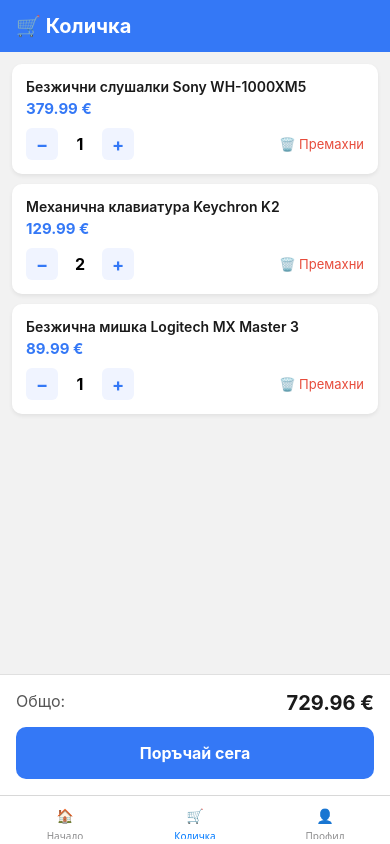
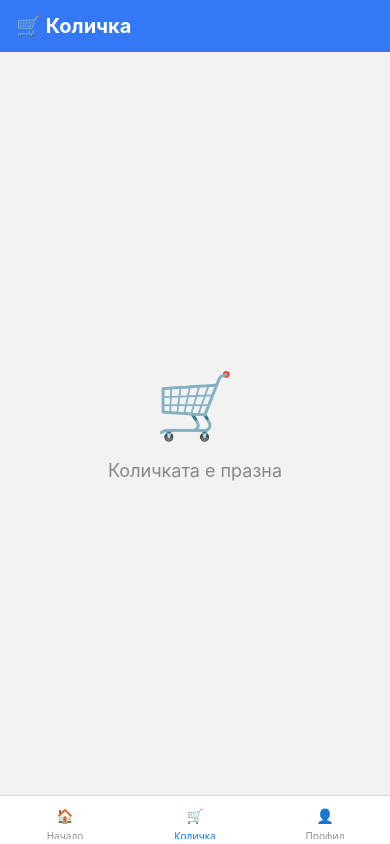
Before and after one commit to venelinkolev/react-native-exam-2026, a React Native app: screen /Cart in a window 390 px wide. Built offline with nearby package versions, Linux system fonts and the light colour scheme.

Commit message:
Remove Mock Data

```diff
--- a/src/screens/cart/CartScreen.tsx
+++ b/src/screens/cart/CartScreen.tsx
@@ -3,29 +3,23 @@
 
 import { useState } from "react";
 
-import { CartItem } from "../../types/product.types";
+import { CartItemAPI } from "../../types/cart.types";
 
 import ProductCartItemCard from "../../shared/components/ProductCartItemCard";
 
-const MOCK_CART: CartItem[] = [
-    { id: 1, name: "Безжични слушалки Sony WH-1000XM5", price: 379.99, quantity: 1 },
-    { id: 2, name: "Механична клавиатура Keychron K2", price: 129.99, quantity: 2 },
-    { id: 3, name: "Безжична мишка Logitech MX Master 3", price: 89.99, quantity: 1 },
-];
-
 export default function CartScreen() {
-    const [cartItems, setCartItems] = useState<CartItem[]>(MOCK_CART);
+    const [cartItems, setCartItems] = useState<CartItemAPI[]>([]);
 
     const handleIncrease = (id: number) => {
         setCartItems(prev =>
-            prev.map(item => item.id === id ? { ...item, quantity: item.quantity + 1 } : item)
+            prev.map(item => item.stockID === id ? { ...item, quantity: item.quantity + 1 } : item)
         );
     };
 
     const handleDecrease = (id: number) => {
         setCartItems(prev =>
             prev.map(item =>
-                item.id === id && item.quantity > 1
+                item.stockID === id && item.quantity > 1
                     ? { ...item, quantity: item.quantity - 1 }
                     : item
             )
@@ -33,7 +27,7 @@
     };
 
     const handleRemove = (id: number) => {
-        setCartItems(prev => prev.filter(item => item.id !== id));
+        setCartItems(prev => prev.filter(item => item.stockID !== id));
     };
 
     const handleCheckout = () => {
@@ -71,9 +65,10 @@
                 <Text style={styles.headerTitle}>🛒 Количка</Text>
             </View>
 
+            {/* Render Cart Items */}
             <FlatList
                 data={cartItems}
-                keyExtractor={(item) => item.id.toString()}
+                keyExtractor={(item) => item.stockID.toString()}
                 renderItem={({ item }) => (
                     <ProductCartItemCard
                         item={item}
@@ -86,6 +81,7 @@
                 showsVerticalScrollIndicator={false}
             />
 
+            {/* Checkout Button */}
             <View style={styles.footer}>
                 <View style={styles.totalRow}>
                     <Text style={styles.totalLabel}>Общо:</Text>
```
